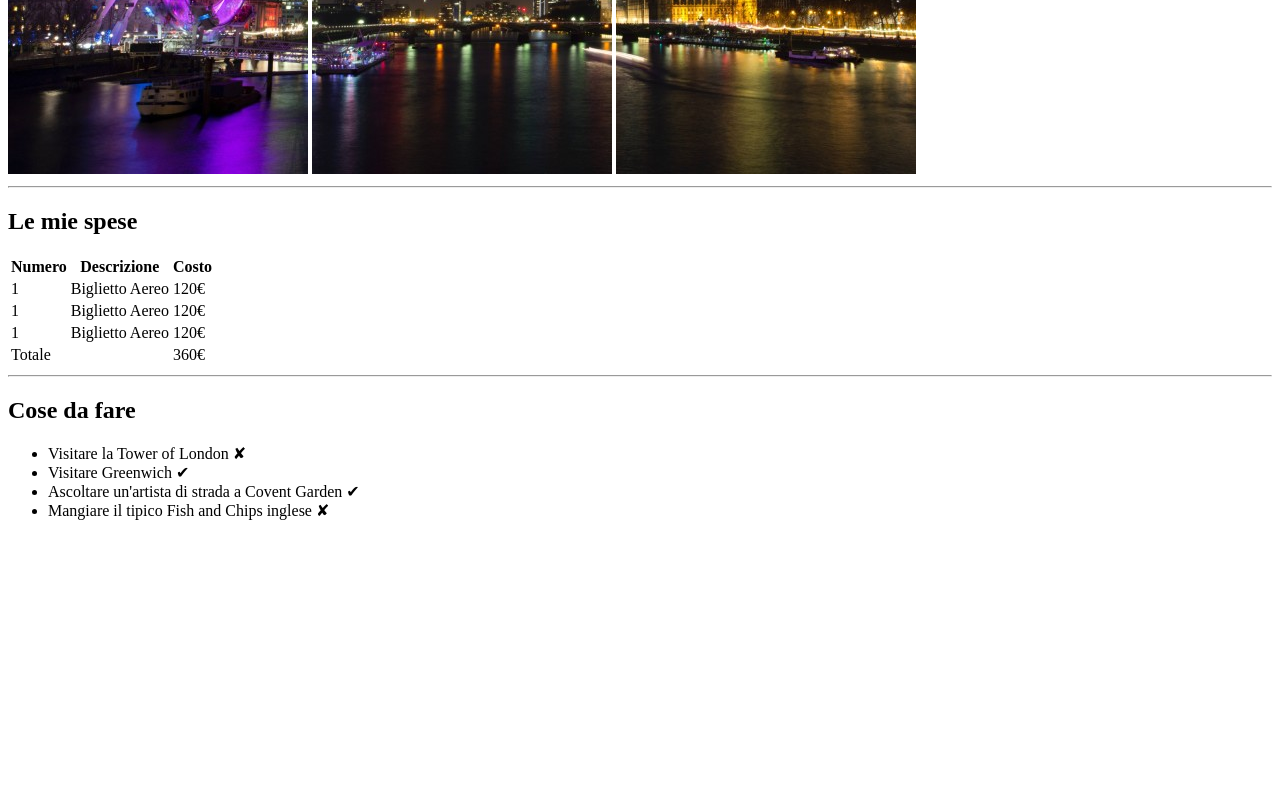
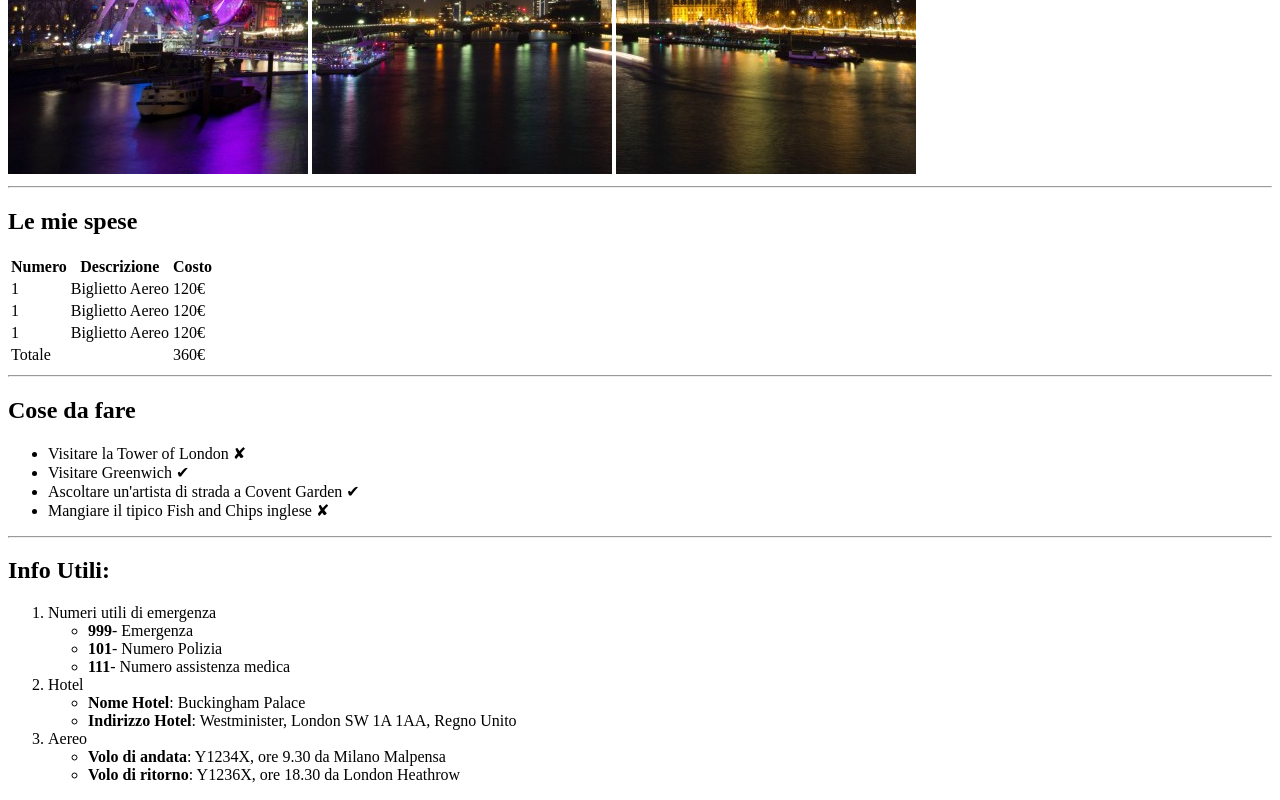
Before and after one commit to FilippoToffoletto/html-london-trip, a plain HTML site: page index.html in a window 1280 px wide. Shown: the part 506-1306 px from the top of the page. Before the commit the page ends 1042 px from the top, so only its background shows below. Drawn offline with Linux system fonts and the light colour scheme.

Commit message:
insert ordered list

```diff
--- a/index.html
+++ b/index.html
@@ -73,6 +73,40 @@
 
     </section>
 
+    <section>
+      <hr>
+      <!-- Elenco puntato e non ordinato -->
+
+      <h2>Info Utili:</h2>
+
+      <ol>
+        <li>Numeri utili di emergenza
+        <ul>
+          <li><strong>999</strong>- Emergenza</li>
+          <li><strong>101</strong>- Numero Polizia</li>
+          <li><strong>111</strong>- Numero assistenza medica</li>
+        </ul>
+        </li>
+        <li>Hotel
+          <ul>
+            <li><strong>Nome Hotel</strong>: Buckingham Palace</li>
+            <li><strong>Indirizzo Hotel</strong>: Westminister, London SW 1A 1AA, Regno Unito</li>
+          </ul>
+        </li>
+        <li>Aereo
+          <ul>
+            <li><strong>Volo di andata</strong>: Y1234X, ore 9.30 da Milano Malpensa</li>
+            <li><strong>Volo di ritorno</strong>: Y1236X, ore 18.30 da London Heathrow</li>
+          </ul>
+        </li>
+      </ol>
+
+      <!-- Elenco puntato e non ordinato -->
+
+    </section>
+
+
+
   </main>
 
 
```
